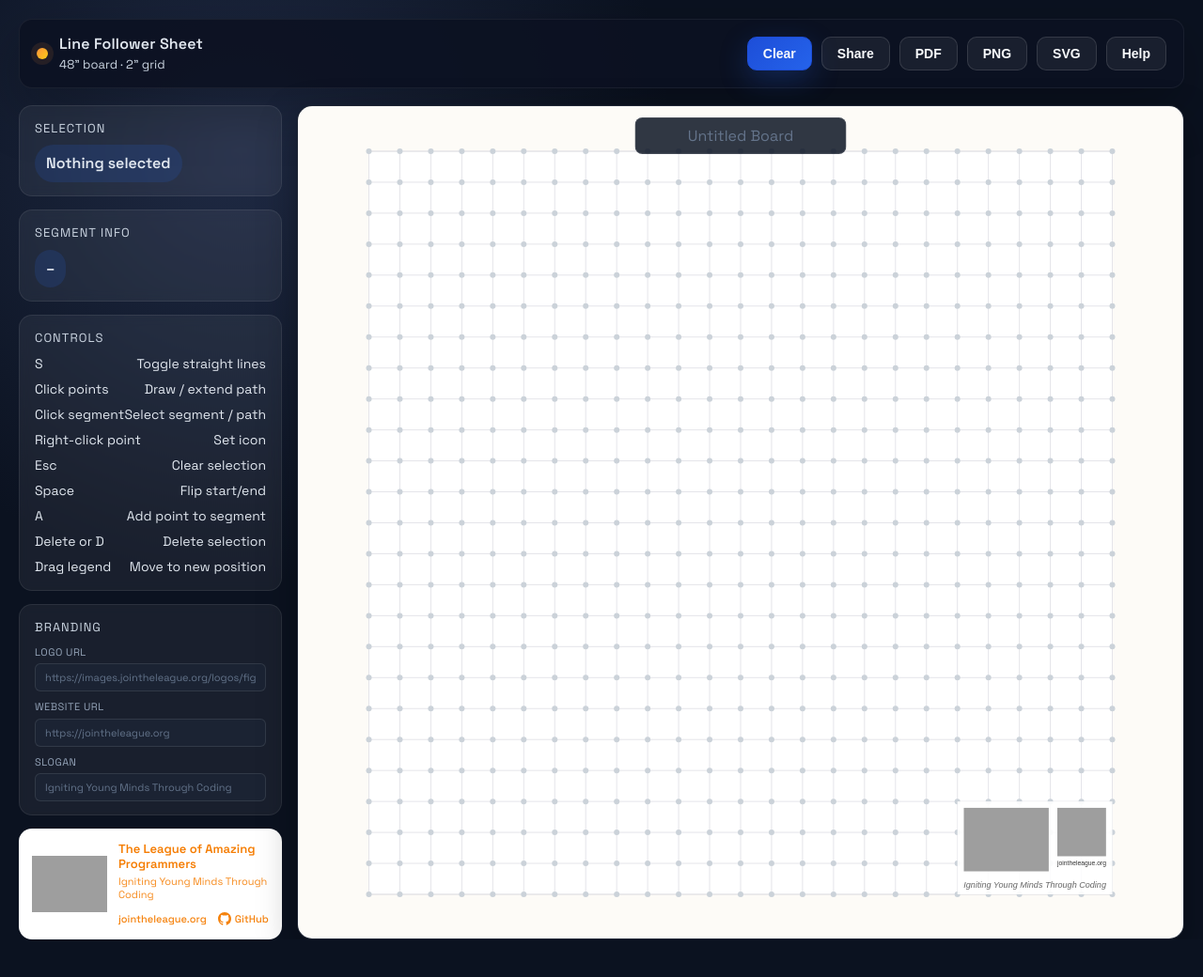
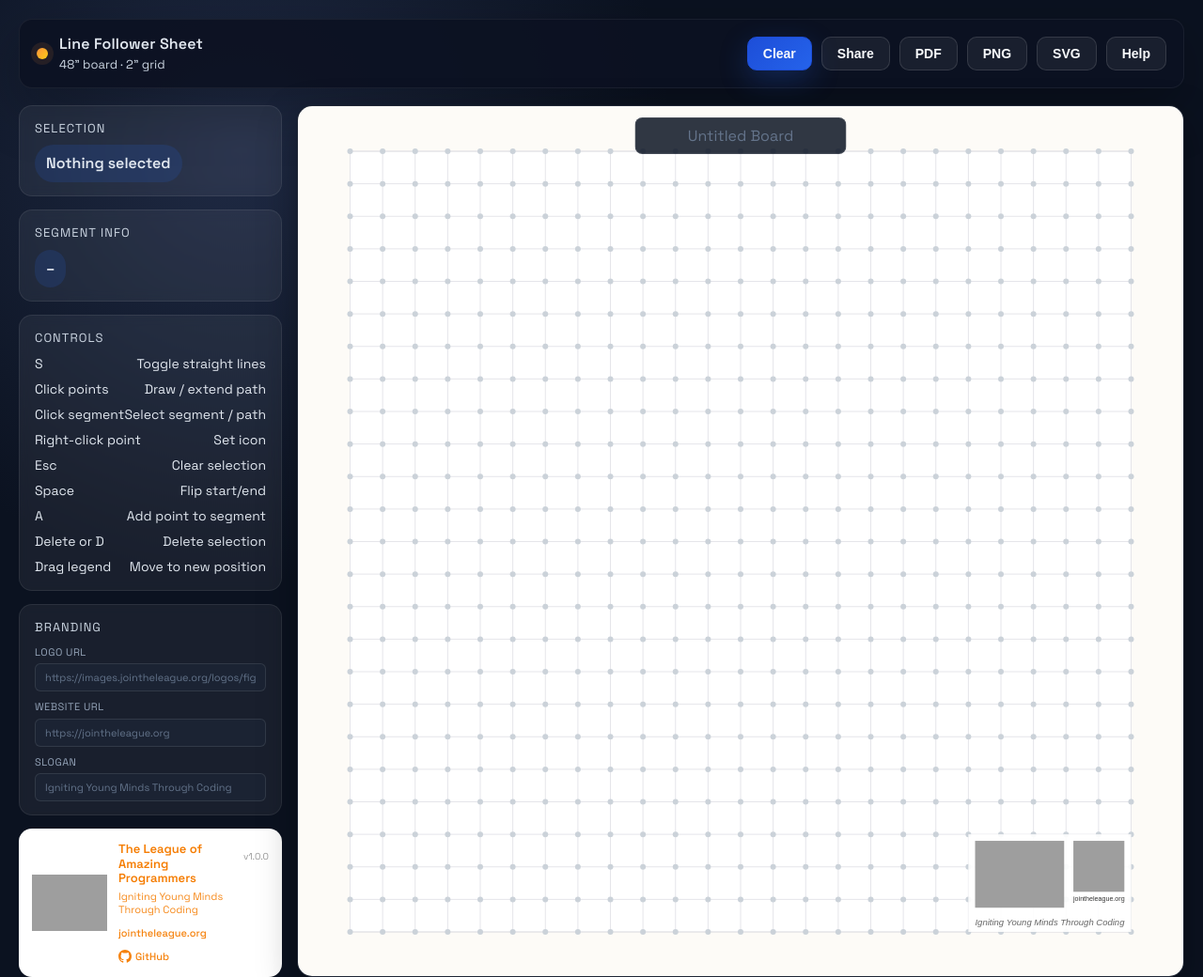
Before and after one commit to league-infrastructure/line-follow-mat, a website built with Vite: page index.html in a window 1280 px wide. Shown: the whole page at 94% size. Before the commit the page ends 1000 px from the top, so only its background shows below. Built offline with nearby package versions, Linux system fonts and the light colour scheme; grey boxes are pictures that could not be loaded.

Commit message:
feat: update versioning in package.json and display version in UI

```diff
--- a/package.json
+++ b/package.json
@@ -1,13 +1,14 @@
 {
   "name": "linefollow",
   "private": true,
-  "version": "0.0.0",
+  "version": "1.20260119.1",
   "type": "module",
   "scripts": {
     "dev": "vite",
     "build": "tsc && vite build",
     "preview": "vite preview",
-    "test": "tsx test/render-test.ts"
+    "test": "tsx test/render-test.ts",
+    "tag": "git tag -a v$(node -p \"require('./package.json').version\") -m \"Release v$(node -p \"require('./package.json').version\")\" && git push origin v$(node -p \"require('./package.json').version\")"
   },
   "dependencies": {
     "jspdf": "^2.5.1",
--- a/src/config.ts
+++ b/src/config.ts
@@ -24,3 +24,6 @@
 export const TRACKING_PIXEL_URL = 'https://analytics.jtlapp.net/p/rUrCcWcRy'
 export const ANALYTICS_SCRIPT_URL = 'https://analytics.jtlapp.net/script.js'
 export const ANALYTICS_WEBSITE_ID = '9fa41ba0-8933-4e47-8228-0f90644372e3'
+
+// Version
+export const VERSION = '1.0.0'
--- a/src/style.css
+++ b/src/style.css
@@ -203,6 +203,13 @@
 .league-promo-links .github-icon {
   width: 14px;
   height: 14px;
+}
+
+.league-promo-version {
+  font-size: 10px;
+  color: #999;
+  text-align: center;
+  margin-top: 8px;
 }
 
 .pill {
--- a/src/ui.ts
+++ b/src/ui.ts
@@ -1,6 +1,6 @@
 import type { LineFollowerApp } from './app'
 import type { SelectionState, PointIconType } from './types'
-import { LOGO_URL, WEBSITE_URL, SLOGAN, TRACKING_PIXEL_URL, LEAGUE_LOGO_URL } from './config'
+import { LOGO_URL, WEBSITE_URL, SLOGAN, TRACKING_PIXEL_URL, LEAGUE_LOGO_URL, VERSION } from './config'
 import helpContent from '../help.md?raw'
 import { marked } from 'marked'
 
@@ -91,6 +91,7 @@
                   </a>
                 </div>
               </div>
+              <div class="league-promo-version">v${VERSION}</div>
             </div>
           </aside>
 
```
